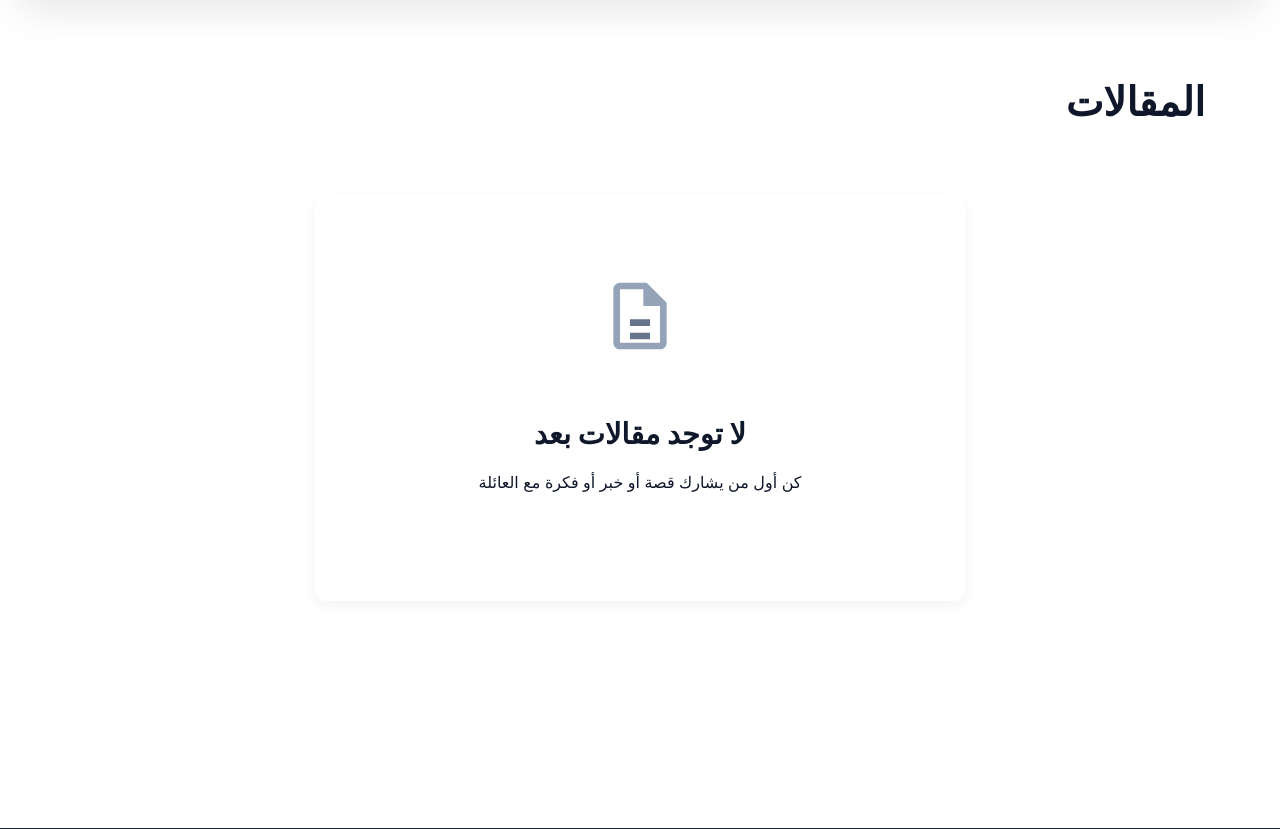
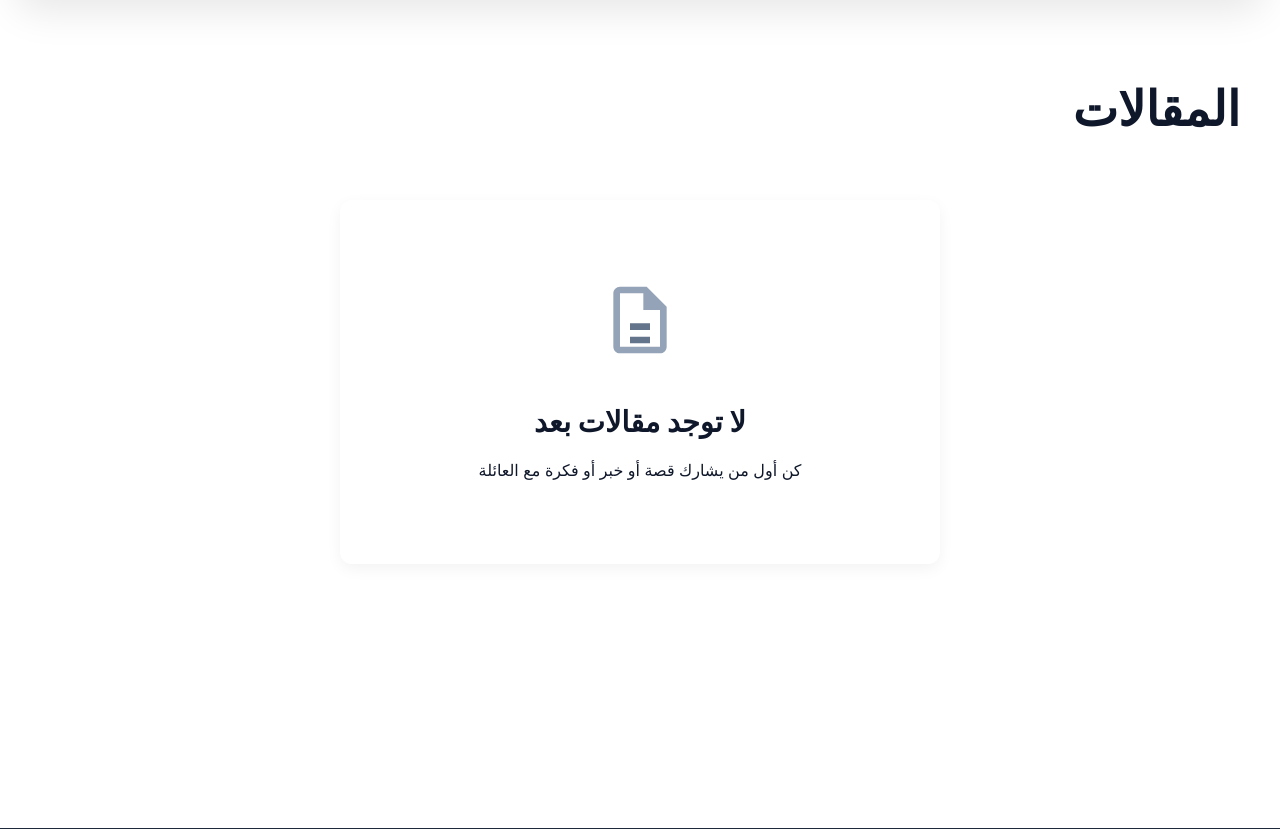
Before and after one commit to engcof/hottiyya, a FastAPI app: page /articles/ in a window 1280 px wide. Shown: the part 72-901 px from the top of the page. Run offline with FastAPI, Linux system fonts and the light colour scheme; data that the repository does not hold is empty; parts of the project's set-up code (start-up, migrations or seed data) failed here and were passed over; some libraries are stand-ins or nearby versions.

Commit message:
fix css 23-12-2025

```diff
--- a/static/css/style.css
+++ b/static/css/style.css
@@ -276,15 +281,34 @@
 .mobile-nav .logout {
     color:var(--danger);
 }
+.all-page {
+    margin: 40px auto 80px auto;
+    padding: 0 40px;
+}
+.container {
+  margin: 0 auto;
+}
+.page-header {
+    display: flex;
+    justify-content: space-between;
+    align-items: center;
+    flex-wrap: wrap;
+    gap: 20px;
+    margin-bottom: 32px;
+    border-bottom: 2px solid var(--border-light);
+}
+.page-header .page-title {
+    font-size: 3rem;
+    font-weight: 800;
+    color: var(--text-dark);
+}
+.page-header .page-subtitle {
+    font-size: 1.1rem;
+    color: var(--text-medium);
+}
 main {
     padding-top:100px;
     min-height:100vh;
-
-}
-.container {
-  max-width: 1300px;
-  margin: 0 auto;
-  padding: 0 20px;
 }
 /*  Footer  */
 footer {
@@ -882,21 +902,7 @@
 /* ==========    نهاية صفحة عننا  ========== */
 
 /* ========== ✅  صفحة شجرة العائلة ✅ ========== */
-.family-tree-section {
-    max-width: 1200px;
-    margin: 40px auto;
-    padding: 60px 20px;
-    min-height: 100vh;
-    text-align: center;
-}
-.section-header {
-    display: flex;
-    justify-content: space-between;
-    align-items: center;
-    flex-wrap: wrap;
-    gap: 20px;
-    margin-bottom: 32px;
-}
+
 /* === 2. تنسيق شريط البحث (Search Bar) === */
 .search-bar {
     margin-bottom: 32px;
@@ -1529,72 +1534,9 @@
     border-top: 1px solid var(--border-light);
     margin-top: 5px;
 }
-/* تنسيقات جدول سجل الدخول */
-.admin-history-section {
-    max-width: 1200px;
-    margin: 40px auto 80px auto;
-    padding: 10px 20px 80px;
-    min-height: 100vh;
-    background: linear-gradient(135deg, #f8fafc 0%, #f1f5f9 100%);
-}
-.data-table {
-    width: 100%;
-    border-collapse: collapse;
-    margin-top: 15px;
-    background-color: #ffffff;
-    border-radius: 8px;
-    overflow: hidden;
-    box-shadow: 0 4px 12px rgba(0, 0, 0, 0.05);
-}
-.data-table thead th {
-    background-color: #f8f9fa;
-    color: #6c757d;
-    font-weight: 600;
-    padding: 12px 15px;
-    text-align: right;
-    border-bottom: 2px solid #e9ecef;
-}
-.data-table tbody td {
-    padding: 10px 15px;
-    border-bottom: 1px solid #dee2e6;
-    color: #343a40;
-    font-size: 0.95rem;
-}
-.data-table tbody tr:hover {
-    background-color: #f1f1f1;
-}
-.username-tag {
-    font-weight: 500;
-    color: #007bff; /* لون مميز لاسم المستخدم */
-    background-color: #e7f2ff;
-    padding: 3px 8px;
-    border-radius: 4px;
-    display: inline-block;
-}
 /* ==========  نهاية اللوحة الادارية  ========== */
 
 /* ==========  ✅   صفحة الأخبار (News Page)  ✅  ========== */
-.news-page {
-    max-width: 1200px;
-    margin: 40px auto 80px auto;
-    padding: 0 15px;
-}
-/* 1. العنوان وزر الإضافة */
-.page-header {
-    text-align: center;
-    margin-bottom: 30px;
-    padding-bottom: 10px;
-}
-.page-header .page-title {
-    font-size: 3rem;
-    font-weight: 800;
-    color: var(--text-dark);
-    margin-bottom: 5px;
-}
-.page-header .page-subtitle {
-    font-size: 1.1rem;
-    color: var(--text-medium);
-}
 .add-news-wrapper {
     text-align: center;
     margin-bottom: 40px;
@@ -1714,6 +1657,9 @@
     margin-bottom: 15px;
     /* هنا يمكن وضع رمز أو SVG بدلاً من النص "Newspaper" */
 }
+.empty-icon svg {
+    color: var(--primary-color-light);
+}
 /* === تنسيق صفحة تفاصيل الخبر (News Detail) === */
 .news-detail-page {
     max-width: 900px; /* تحديد عرض للقراءة المريحة */
@@ -1741,50 +1687,7 @@
 /* ==========  نهاية صفحة الاخبار  ========== */
 
 /* ========== ✅  صفحة المقالات ✅ ========== */
-/* تنسيق صفحة المقالات (Articles Page) */
-.articles-section {
-    max-width: 1200px;
-    margin: 40px auto 80px auto;
-    padding: 0 15px;
-}
-/* 1. العنوان وزر الإضافة */
-.section-header {
-    display: flex;
-    justify-content: space-between;
-    align-items: center;
-    margin-bottom: 40px;
-    padding-bottom: 10px;
-    border-bottom: 2px solid var(--border-light);
-}
-.section-header .page-title {
-    font-size: 2.5rem;
-    font-weight: 800;
-    color: var(--text-dark);
-}
-/* 4. حالة عدم وجود مقالات (Empty State) */
-.empty-state {
-    text-align: center;
-    padding: 80px 30px;
-    margin: 50px auto;
-    max-width: 650px;
-    background-color: var(--card-bg);
-    border: 2px dashed var(--primary-color-light);
-    border-radius: 12px;
-    box-shadow: 0 5px 15px rgba(0, 0, 0, 0.05);
-}
-.empty-icon svg {
-    color: var(--primary-color-light);
-    margin-bottom: 15px;
-}
-.empty-state h3 {
-    font-size: 1.8rem;
-    color: var(--text-dark);
-    margin-bottom: 10px;
-}
-.empty-state p {
-    color: var(--text-medium);
-    margin-bottom: 25px;
-}
+
 .btn-primary.large {
     padding: 12px 30px;
     font-size: 1.1rem;
@@ -2150,15 +2027,7 @@
     margin: 40px auto 80px auto;
     padding: 0 15px;
 }
-.page-header {
-    text-align: center;
-    margin-bottom: 30px;
-}
-.page-header .page-title {
-    font-size: 2.8rem;
-    font-weight: 800;
-    color: var(--text-dark);
-}
+
 /* حاوية النموذج */
 .form-container {
     background-color: var(--card-bg);
--- a/templates/about.html
+++ b/templates/about.html
@@ -12,14 +12,13 @@
 <section class="about-hero">
     <div class="container">
         <h1 class="page-title">عن الحوطية</h1>
-        <p class="subtitle">فخر الأصل.. كرم الخُلق.. عزة النسب</p>
+        <p class="page-subtitle">فخر الأصل.. كرم الخُلق.. عزة النسب</p>
     </div>
 </section>
 
-<section class="about-content">
+<section class="all-page">
     <div class="container">
         <div class="about-grid">
-
             <!-- النبذة التاريخية -->
             <div class="about-card glass">
                 <h2>أصل العائلة وتاريخها</h2>
@@ -75,7 +74,6 @@
             </p>
             <p class="signature">— الحوطية، منذ الأزل وإلى الأبد —</p>
         </div>
-
         <!-- زر العودة للرئيسية -->
         <div class="text-center" style="margin-top: 50px;">
             <a href="/" class="submit-btn large">العودة للصفحة الرئيسية</a>
--- a/templates/articles/list.html
+++ b/templates/articles/list.html
@@ -2,17 +2,16 @@
 {% block title %}المقالات{% endblock %}
 
 {% block content %}
-<section class="articles-section">
+<section class="all-page">
     <div class="container">
-        <!-- العنوان + زر كتابة مقال -->
-        <div class="section-header">
+        <div class="page-header">
             <h1 class="page-title">المقالات</h1>
             {% if can_add %}
             <a href="/articles/add" class="btn-add">
                 <svg viewBox="0 0 24 24" width="20" height="20">
                     <path fill="currentColor" d="M19 13h-6v6h-2v-6H5v-2h6V5h2v6h6v2z"/>
                 </svg>
-                كتابة مقال جديد
+                كتابة مقال
             </a>
             {% endif %}
         </div>
--- a/templates/base.html
+++ b/templates/base.html
@@ -10,7 +10,7 @@
 </head>
 <body>
     <header class="glass-strong">
-        <nav class="container">
+        <nav class="header-container">
             <a href="/" class="logo">الحوطية</a>
             <ul class="nav-links">
                 <li><a href="/" {% if request.path == '/' %}class="active"{% endif %}>الرئيسية</a></li>
--- a/templates/data/import_data.html
+++ b/templates/data/import_data.html
@@ -1,7 +1,7 @@
 {% extends "base.html" %}
 {% block title %}استيراد البيانات{% endblock %}
 {% block content %}
-<section class="family-section">
+<section class="all-page">
     <div class="container">
         <h2 class="text-gradient">استيراد بيانات العائلة</h2>
 
--- a/templates/permissions/permissions.html
+++ b/templates/permissions/permissions.html
@@ -23,11 +23,11 @@
     }
 </style>
 
-<section class="admin-dashboard">
+<section class="all-page">
     <div class="container">
-        <div class="dashboard-header">
+        <div class="page-header">
             <h1 class="page-title">لوحة الصلاحيات</h1>
-            <p class="subtitle">إدارة الصلاحيات بكل سهولة وأمان</p>
+            <p class="page-subtitle">إدارة الصلاحيات بكل سهولة وأمان</p>
         </div>
 
         <!-- رسائل النجاح أو الخطأ - تم تعديلها لتتوافق مع الموجهات وتدعم الاختفاء التلقائي -->
--- a/templates/profile/profile.html
+++ b/templates/profile/profile.html
@@ -2,7 +2,8 @@
 {% block title %}صفحتي الشخصية{% endblock %}
 
 {% block content %}
-<section class="profile-section">
+<section class="all-page">
+    <div class="container">
         {% if success_msg %}
         <div class="alert alert-success flash-success-message mb-4">{{ success_msg }}</div>
         {% endif %}
@@ -10,7 +11,7 @@
         {% if error %}
         <div class="alert alert-danger mb-4">{{ error }}</div>
         {% endif %}
-    <div class="container">
+
         <div class="inbox-card card shadow-lg mb-4">
             <h4 class="card-title p-3 border-bottom text-primary">📥 صندوق الوارد</h4>
             <div class="card-body p-0">
--- a/templates/video/index.html
+++ b/templates/video/index.html
@@ -1,12 +1,12 @@
 {% extends "base.html" %}
 {% block title %}معرض الفيديهات{% endblock %}
 {% block content %}
-<section class="video-section-wrapper py-5">
+<section class="all-page">
     <div class="container">
-        <div class="d-flex justify-content-between align-items-center mb-5">
+        <div class="page-header">
             <h2 class="page-title"><i class="fas fa-film text-accent me-2"></i>معرض الفيديوهات</h2>
             {% if can_add %}
-            <a href="/video/add" class="cta-button" style="text-decoration: none;">
+            <a href="/video/add" class="btn-add" style="text-decoration: none;">
                 <i class="fas fa-plus-circle me-1"></i> إضافة فيديو جديد
             </a>
             {% endif %}
```
Also changed, not shown: other parts of static/css/style.css (+10 -35 lines), templates/admin/admin.html (+11 -15 lines), templates/admin/logs.html (+4 -4 lines), templates/family/names.html (+7 -8 lines), templates/gallery/index.html (+12 -10 lines), templates/news/list.html (+10 -15 lines). Lines whose indentation alone changed are shown as unchanged.
